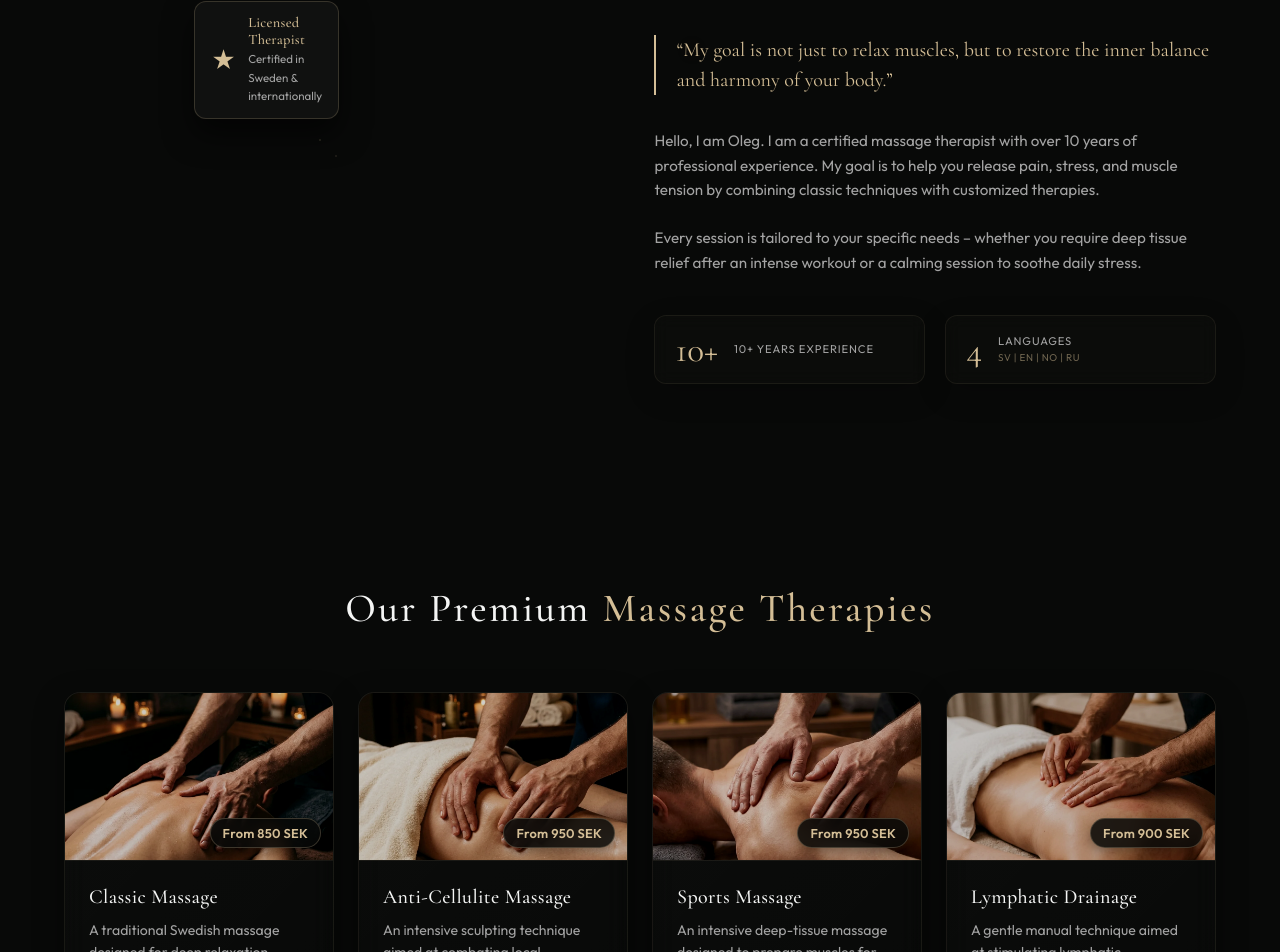
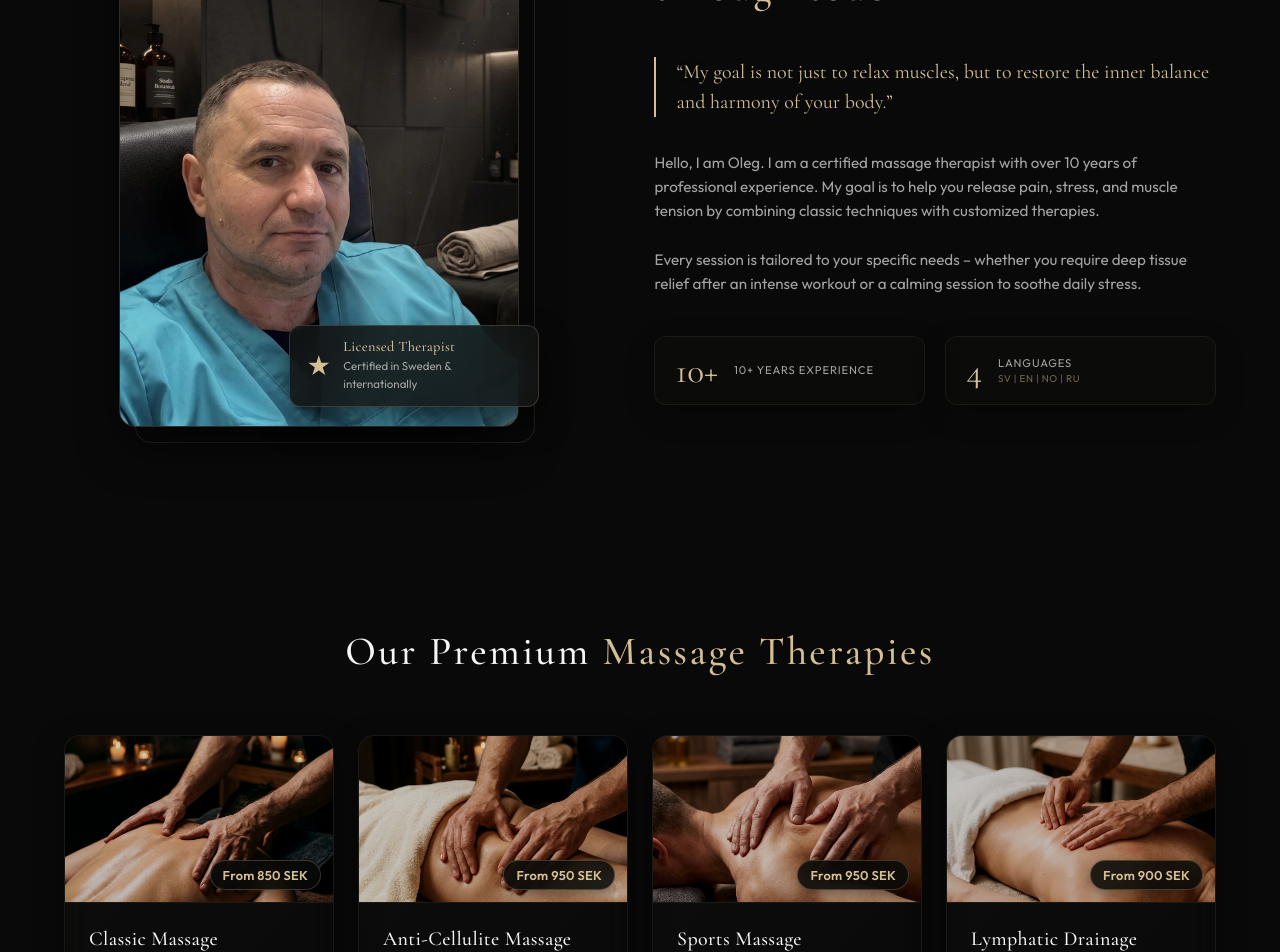
Before and after one commit to echopro-create/andrey-bygg, a Next.js app: page /en in a window 1280 px wide. Shown: the part 1060-2012 px from the top of the page. Built offline with nearby package versions, Linux system fonts and the light colour scheme; no server answers.

Commit message:
fix(images): switch next/image back to flow layout with CSS height auto and aspect ratio to fix Safari collapse and hydration mismatch

```diff
--- a/src/app/[lng]/gallery/GalleryClient.tsx
+++ b/src/app/[lng]/gallery/GalleryClient.tsx
@@ -50,8 +50,8 @@ export default function GalleryClient({ images, lng, dict }: GalleryClientProps)
                 src={img.src}
                 alt={img.alt}
                 className="gallery-img"
-                fill={true}
-                sizes="(max-width: 768px) 100vw, (max-width: 1200px) 50vw, 33vw"
+                width={600}
+                height={500}
                 priority={index < 3}
                 style={{ objectFit: 'cover' }}
               />
--- a/src/app/[lng]/page.tsx
+++ b/src/app/[lng]/page.tsx
@@ -166,8 +166,8 @@ export default async function Page({ params }: PageProps) {
                   src="/images/oleg-portrait-new.webp"
                   alt={dict.about.certTitle ? `Oleg Massage Therapist — ${dict.about.certTitle}` : 'Oleg Massage Therapist'}
                   className="about-img"
-                  fill={true}
-                  sizes="(max-width: 768px) 100vw, 400px"
+                  width={600}
+                  height={800}
                   style={{ objectFit: 'cover' }}
                 />
                 <div className="certificate-badge">
@@ -229,8 +229,8 @@ export default async function Page({ params }: PageProps) {
                         src={`/images/services/${slug}.webp`}
                         alt={service.title}
                         className="service-card-img"
-                        fill={true}
-                        sizes="(max-width: 768px) 100vw, (max-width: 1200px) 50vw, 33vw"
+                        width={400}
+                        height={250}
                         style={{ objectFit: 'cover' }}
                       />
                       <div className="service-price-tag">
--- a/src/app/globals.css
+++ b/src/app/globals.css
@@ -962,7 +962,8 @@ html.theme-zen .hero-pill-tag {
 
 .about-img {
   width: 100%;
-  height: 100%;
+  height: auto;
+  aspect-ratio: 3/4;
   object-fit: cover;
   border-radius: 16px;
   border: 1px solid rgba(var(--primary-rgb), 0.2);
@@ -1267,7 +1268,8 @@ html.theme-zen .hero-pill-tag {
 
 .service-card-img {
   width: 100%;
-  height: 100%;
+  height: auto;
+  aspect-ratio: 1.6;
   object-fit: cover;
   filter: brightness(0.8) contrast(1.05) saturate(0.95);
   transition: transform 0.8s cubic-bezier(0.16, 1, 0.3, 1), filter 0.8s ease;
@@ -1589,7 +1591,8 @@ html.theme-zen .hero-pill-tag {
 
 .service-detail-img {
   width: 100%;
-  height: 100%;
+  height: auto;
+  aspect-ratio: 4/5;
   object-fit: cover;
   transition: transform 6s cubic-bezier(0.16, 1, 0.3, 1);
 }
@@ -1832,7 +1835,8 @@ html.theme-zen .hero-pill-tag {
 
 .related-service-img {
   width: 100%;
-  height: 100%;
+  height: auto;
+  aspect-ratio: 1.6;
   object-fit: cover;
   transition: transform 4s ease;
 }
@@ -1947,7 +1951,8 @@ html.theme-zen .hero-pill-tag {
 
 .gallery-img {
   width: 100%;
-  height: 100%;
+  height: auto;
+  aspect-ratio: 1.2;
   object-fit: cover;
   transition: transform 0.6s cubic-bezier(0.25, 0.8, 0.25, 1);
 }
```
Also changed, not shown: src/app/[lng]/services/[service]/page.tsx (+4 -4 lines).
